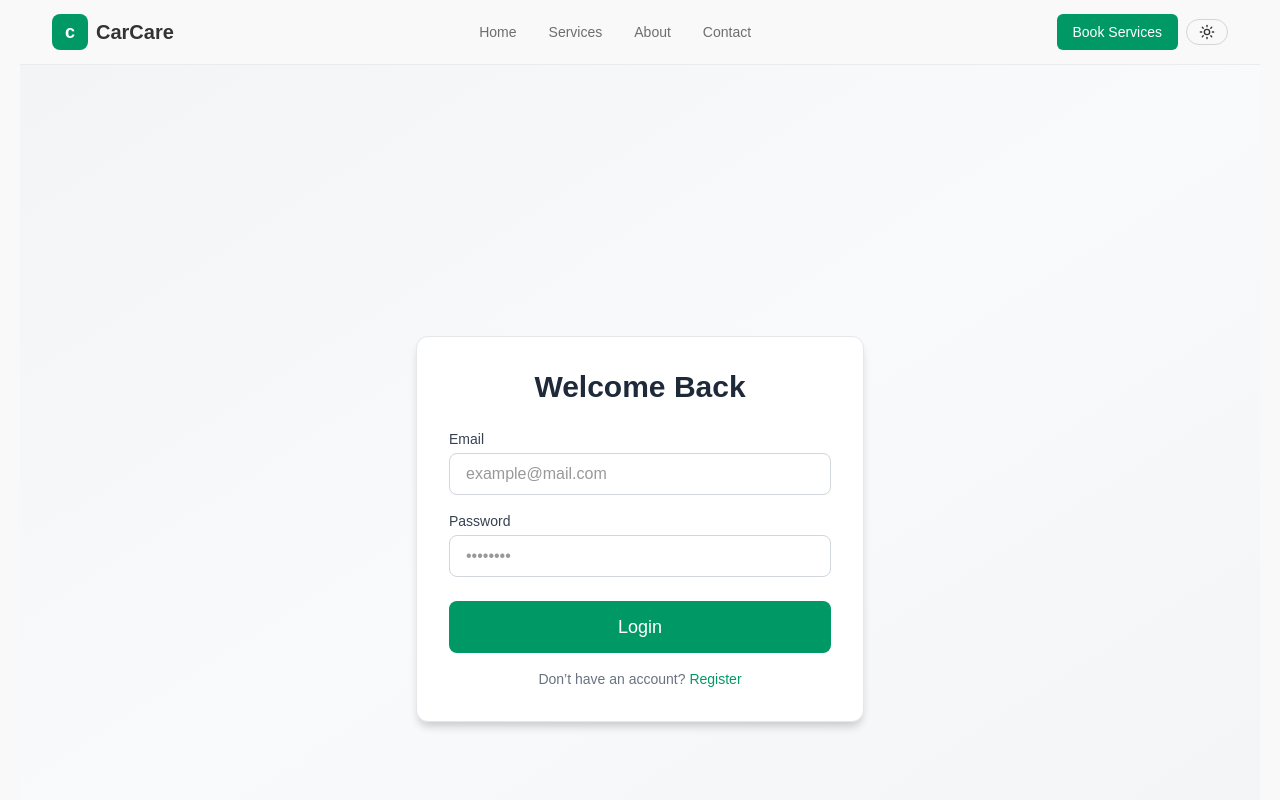
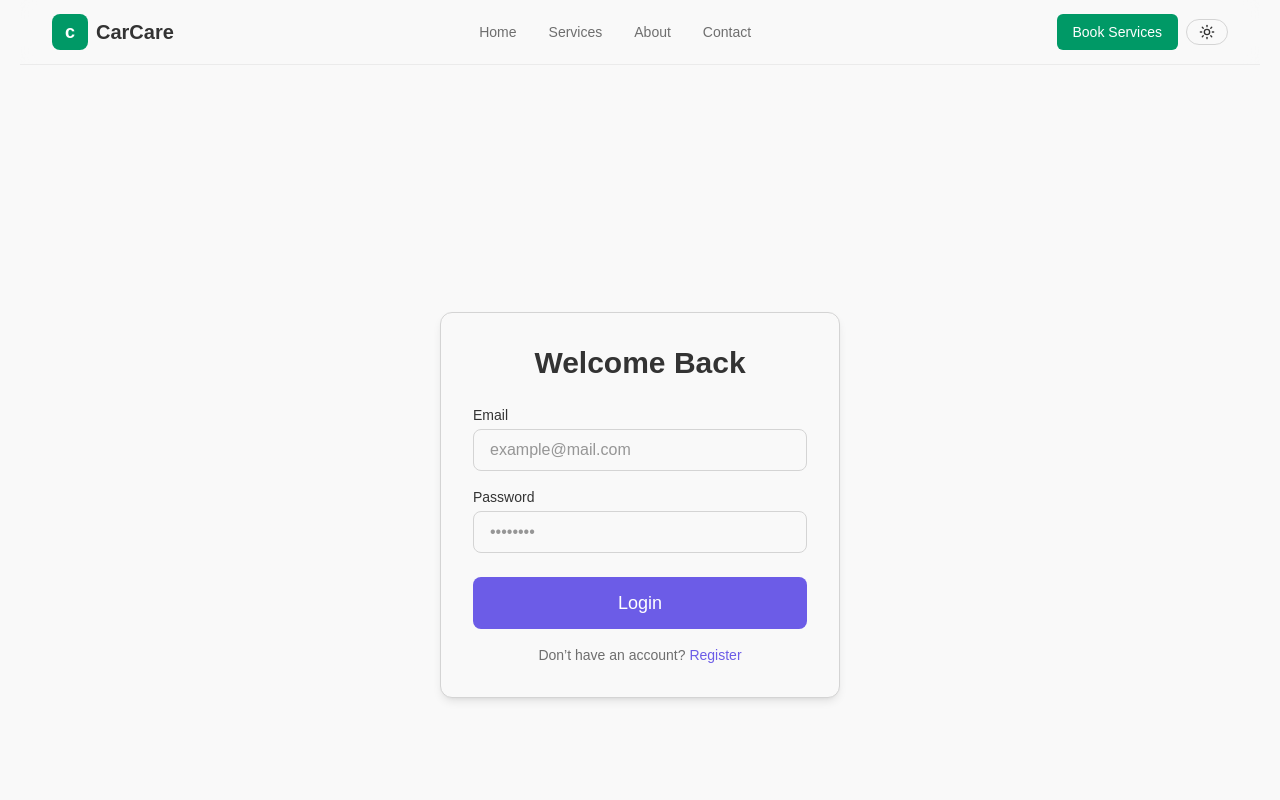
Before and after one commit to mehedifiz/wellcare, a Next.js app: page /login in a window 1280 px wide. Shown: the top 800 px of the page. Built offline with nearby package versions, Linux system fonts and the light colour scheme.

Commit message:
login page ui

```diff
--- a/app/(root)/(auth)/login/page.tsx
+++ b/app/(root)/(auth)/login/page.tsx
@@ -5,7 +5,6 @@ import { useRouter } from "next/navigation";
 import { useFetch } from "@/hooks/useFetch";
 import { toast } from "sonner";
 import Image from "next/image";
-import { refreshUser } from "@/app/actions/refresh";
 
 const LoginPage = () => {
   const router = useRouter();
@@ -23,8 +22,7 @@ const LoginPage = () => {
       });
 
       toast.success("Login successful!");
-     window.location.href = "/dashboard";
-
+      window.location.href = "/dashboard";
     } catch (err) {
       console.error("Login error:", err);
       toast.error("Invalid credentials or server error");
@@ -32,69 +30,98 @@ const LoginPage = () => {
   };
 
   return (
-    <div className="flex min-h-screen items-center justify-center bg-linear-to-br from-gray-100 via-gray-50 to-gray-100">
-      <div className="relative w-full max-w-md">
-        {/* Hero Car Image */}
-        {/* <div className="absolute -top-24 left-1/2 -translate-x-1/2 w-48 h-48">
-          <Image
-
-            src="/car-illustration.png"
-            alt="Car Service"
-            className="w-full h-full object-contain"
-          />
+    <div
+      className="
+        flex min-h-screen items-center justify-center
+        bg-gradient-to-br from-background/80 via-background to-background/90
+      "
+    >
+      <div className="relative w-full max-w-md px-6">
+        {/* Hero Logo / Image (optional) */}
+        {/* <div className="absolute -top-24 left-1/2 -translate-x-1/2 w-40 h-40">
+          <div className="rounded-full bg-background shadow-md p-3">
+            <Image
+              src='/car-illustration.png'
+              alt="Car"
+              width={160}
+              height={160}
+              className="object-contain"
+            />
+          </div>
         </div> */}
 
         <form
           onSubmit={handleSubmit}
-          className="mt-32 rounded-xl bg-white p-8 shadow-xl border border-gray-200"
+          className="
+            mt-20 rounded-xl border border-border
+            bg-background shadow-md p-8
+          "
         >
-          <h2 className="mb-6 text-3xl font-bold text-center text-gray-800">
+          <h2 className="mb-6 text-3xl font-semibold text-center text-foreground">
             Welcome Back
           </h2>
 
-          {error && <p className="mb-4 text-red-500 text-center">{error}</p>}
+          {error && (
+            <p className="mb-4 text-center text-red-500 text-sm">{error}</p>
+          )}
 
+          {/* Email */}
           <div className="mb-4">
-            <label className="mb-1 block text-sm font-medium text-gray-700">
+            <label className="mb-1 block text-sm font-medium text-foreground">
               Email
             </label>
             <input
               type="email"
+              required
+              placeholder="example@mail.com"
               value={email}
               onChange={(e) => setEmail(e.target.value)}
-              required
-              placeholder="example@mail.com"
-              className="w-full rounded-lg border border-gray-300 px-4 py-2 focus:border-emerald-600 focus:ring focus:ring-emerald-200 transition"
+              className="
+                w-full rounded-lg border border-border
+                bg-background px-4 py-2
+                focus:outline-none focus:ring-2 focus:ring-primary/40
+              "
             />
           </div>
 
+          {/* Password */}
           <div className="mb-6">
-            <label className="mb-1 block text-sm font-medium text-gray-700">
+            <label className="mb-1 block text-sm font-medium text-foreground">
               Password
             </label>
             <input
               type="password"
+              required
+              placeholder="••••••••"
               value={password}
               onChange={(e) => setPassword(e.target.value)}
-              required
-              placeholder="••••••••"
-              className="w-full rounded-lg border border-gray-300 px-4 py-2 focus:border-emerald-600 focus:ring focus:ring-emerald-200 transition"
+              className="
+                w-full rounded-lg border border-border
+                bg-background px-4 py-2
+                focus:outline-none focus:ring-2 focus:ring-primary/40
+              "
             />
           </div>
 
+          {/* Submit */}
           <button
             type="submit"
             disabled={loading}
-            className="w-full rounded-lg bg-emerald-600 px-4 py-3 text-white text-lg font-medium hover:bg-emerald-700 disabled:opacity-70 transition"
+            className="
+              w-full rounded-lg bg-primary text-primary-foreground
+              px-4 py-3 text-lg font-medium
+              hover:opacity-90 disabled:opacity-70 transition
+            "
           >
             {loading ? "Logging in..." : "Login"}
           </button>
 
-          <p className="mt-4 text-center text-gray-500 text-sm">
+          {/* Footer */}
+          <p className="mt-4 text-center text-sm text-muted-foreground">
             Don’t have an account?{" "}
             <span
               onClick={() => router.push("/register")}
-              className="text-emerald-600 font-medium cursor-pointer hover:underline"
+              className="text-primary font-medium cursor-pointer hover:underline"
             >
               Register
             </span>
--- a/app/(root)/(auth)/register/page.tsx
+++ b/app/(root)/(auth)/register/page.tsx
@@ -4,6 +4,12 @@ import { useState } from "react";
 import { useRouter } from "next/navigation";
 import { useFetch } from "@/hooks/useFetch";
 import { toast } from "sonner";
+
+import { Card, CardContent, CardHeader, CardTitle } from "@/components/ui/card";
+import { Input } from "@/components/ui/input";
+import { Label } from "@/components/ui/label";
+import { Button } from "@/components/ui/button";
+import Image from "next/image";
 
 const RegisterPage = () => {
   const router = useRouter();
@@ -15,7 +21,7 @@ const RegisterPage = () => {
   const handleSubmit = async (e: React.FormEvent) => {
     e.preventDefault();
     try {
-      const res = await fetcher({
+      await fetcher({
         url: "/auth/register",
         method: "POST",
         body: { name, email, password },
@@ -29,87 +35,92 @@ const RegisterPage = () => {
   };
 
   return (
-    <div className="flex min-h-screen items-center justify-center bg-linear-to-br from-gray-100 via-gray-50 to-gray-100">
-      <div className="relative w-full max-w-md">
-        {/* Hero Car Image */}
-        <div className="absolute -top-24 left-1/2 -translate-x-1/2 w-48 h-48">
-          <img
-            src="/car-illustration.png" // replace with your car image
-            alt="Car Service"
-            className="w-full h-full object-contain"
+    <div
+      className="
+        flex min-h-screen items-center justify-center
+        bg-linear-to-br from-background/80 via-background to-background/90
+      "
+    >
+      <div className="relative w-full max-w-md px-6">
+        {/* Hero Image */}
+        <div className="absolute -top-5 left-1/2 -translate-x-1/2 w-80 h-44">
+          <div className="rounded-full shadow-lg bg-background p-3">
+            <Image
+              src="https://www.carbarn.com.bd/_next/image?url=%2F_next%2Fstatic%2Fmedia%2Fhero-v2.14801357.webp&w=480&q=50"
+              alt="Car registration banner"
+              width={600}
+              height={200}
+              className="object-contain drop-shadow-md"
+            />
+          </div>
+        </div>
+
+        <Card className="mt-32 border border-border shadow-md">
+          <CardHeader>
+            <CardTitle className="text-center text-3xl font-semibold text-foreground">
+              Create Your Account
+            </CardTitle>
+          </CardHeader>
+
+          <CardContent>
+            {error && (
+              <p className="mb-4 text-center text-red-500 text-sm">{error}</p>
+            )}
+
+            <form onSubmit={handleSubmit} className="space-y-4">
+              {/* Name */}
+              <div className="space-y-1">
+                <Label>Full Name</Label>
+                <Input
+                  type="text"
+                  required
+                  placeholder="John Doe"
+                  value={name}
+                  onChange={(e) => setName(e.target.value)}
                 />
               </div>
 
-        <form
-          onSubmit={handleSubmit}
-          className="mt-32 rounded-xl bg-white p-8 shadow-xl border border-gray-200"
-        >
-          <h2 className="mb-6 text-3xl font-bold text-center text-gray-800">
-            Create Your Account
-          </h2>
-
-          {error && <p className="mb-4 text-red-500 text-center">{error}</p>}
-
-          <div className="mb-4">
-            <label className="mb-1 block text-sm font-medium text-gray-700">
-              Full Name
-            </label>
-            <input
-              type="text"
-              value={name}
-              onChange={(e) => setName(e.target.value)}
+              {/* Email */}
+              <div className="space-y-1">
+                <Label>Email</Label>
+                <Input
+                  type="email"
                   required
-              placeholder="John Doe"
-              className="w-full rounded-lg border border-gray-300 px-4 py-2 focus:border-emerald-600 focus:ring focus:ring-emerald-200 transition"
+                  placeholder="example@mail.com"
+                  value={email}
+                  onChange={(e) => setEmail(e.target.value)}
                 />
               </div>
 
-          <div className="mb-4">
-            <label className="mb-1 block text-sm font-medium text-gray-700">
-              Email
-            </label>
-            <input
-              type="email"
-              value={email}
-              onChange={(e) => setEmail(e.target.value)}
+              {/* Password */}
+              <div className="space-y-1">
+                <Label>Password</Label>
+                <Input
+                  type="password"
                   required
-              placeholder="example@mail.com"
-              className="w-full rounded-lg border border-gray-300 px-4 py-2 focus:border-emerald-600 focus:ring focus:ring-emerald-200 transition"
+                  placeholder="••••••••"
+                  value={password}
+                  onChange={(e) => setPassword(e.target.value)}
                 />
               </div>
 
-          <div className="mb-6">
-            <label className="mb-1 block text-sm font-medium text-gray-700">
-              Password
-            </label>
-            <input
-              type="password"
-              value={password}
-              onChange={(e) => setPassword(e.target.value)}
-              required
-              placeholder="••••••••"
-              className="w-full rounded-lg border border-gray-300 px-4 py-2 focus:border-emerald-600 focus:ring focus:ring-emerald-200 transition"
-            />
-          </div>
+              {/* Submit */}
+              <Button type="submit" disabled={loading} className="w-full">
+                {loading ? "Registering..." : "Register"}
+              </Button>
+            </form>
 
-          <button
-            type="submit"
-            disabled={loading}
-            className="w-full rounded-lg bg-emerald-600 px-4 py-3 text-white text-lg font-medium hover:bg-emerald-700 disabled:opacity-70 transition"
-          >
-            {loading ? "Registering..." : "Register"}
-          </button>
-
-          <p className="mt-4 text-center text-gray-500 text-sm">
+            <p className="mt-4 text-center text-muted-foreground text-sm">
               Already have an account?{" "}
               <span
                 onClick={() => router.push("/login")}
-              className="text-emerald-600 font-medium cursor-pointer hover:underline"
+                className="cursor-pointer text-primary hover:underline font-medium"
               >
                 Log in
               </span>
             </p>
-        </form>
+          </CardContent>
+        </Card>
       </div>
     </div>
   );
```
Lines whose indentation alone changed are shown as unchanged.
